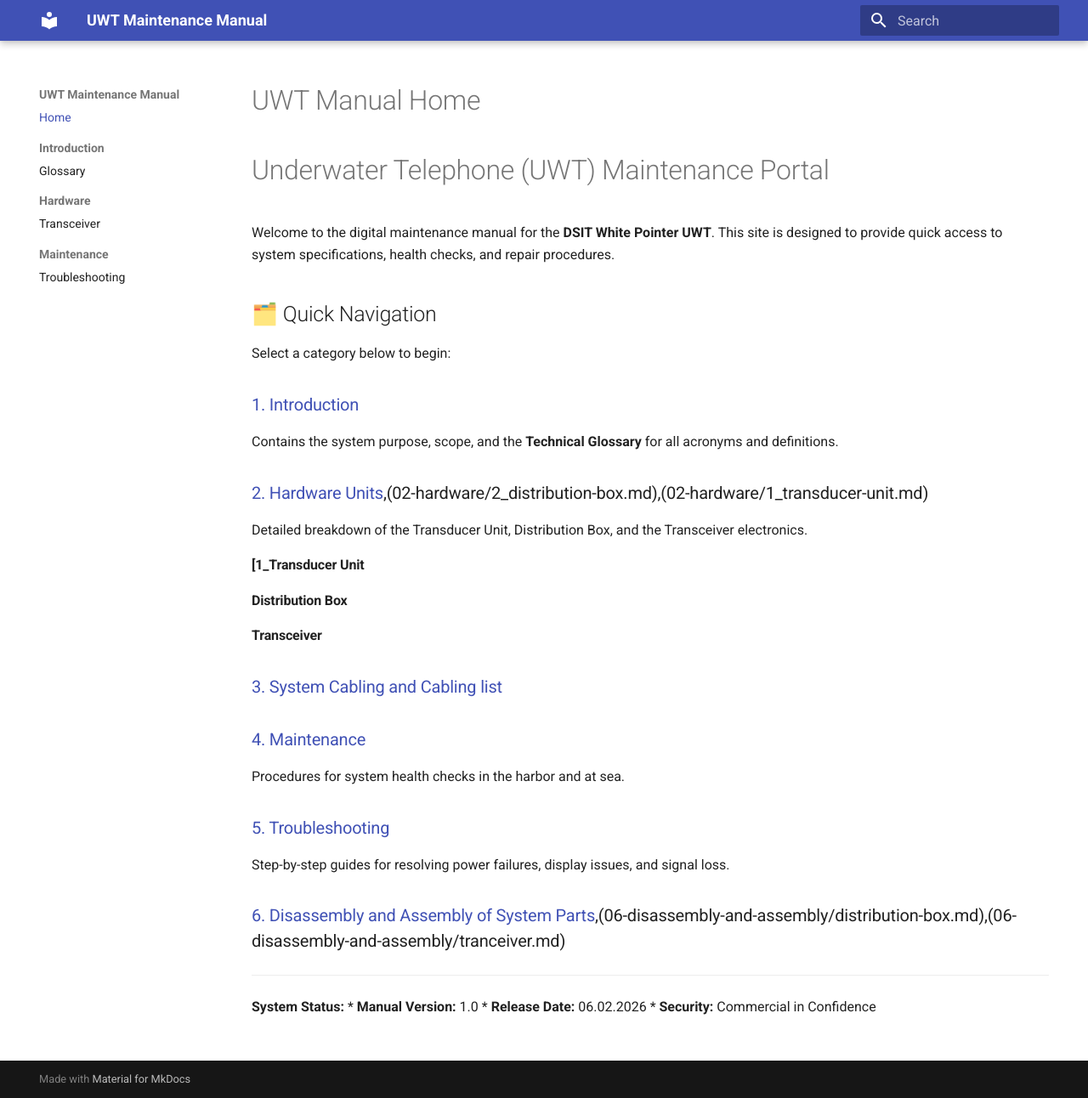
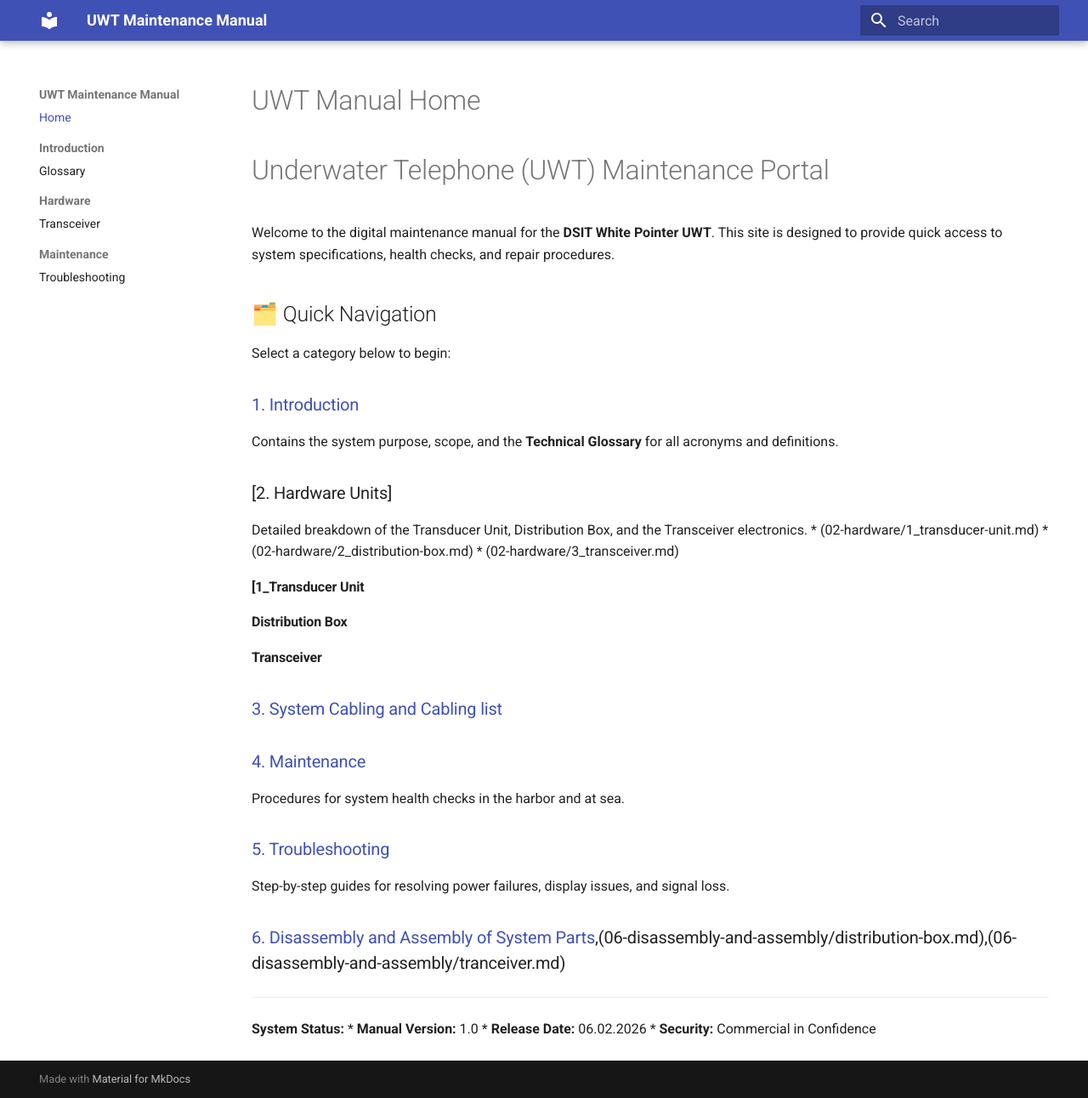
Before and after one commit to Stefanie-Saffern/uwt-maintenance-manual, an MkDocs documentation site: the page built from docs/index.md, in a window 1280 px wide and 1292 px high. Shown: the whole window at 85% size. Built offline with MkDocs 1.6.1 and Material for MkDocs 9.7.7, drawn with Linux system fonts in a browser that asks for light colours.

Commit message:
Update Hardware Units section formatting
Reformatted the Hardware Units section for clarity.

```diff
--- a/docs/index.md
+++ b/docs/index.md
@@ -15,9 +15,11 @@
 ### [1. Introduction](01-introduction/glossary.md)
 Contains the system purpose, scope, and the **Technical Glossary** for all acronyms and definitions.
 
-### [2. Hardware Units](02-hardware/3_transceiver.md),(02-hardware/2_distribution-box.md),(02-hardware/1_transducer-unit.md)
+### [2. Hardware Units]
 Detailed breakdown of the Transducer Unit, Distribution Box, and the Transceiver electronics.
-
+* (02-hardware/1_transducer-unit.md)
+* (02-hardware/2_distribution-box.md)
+* (02-hardware/3_transceiver.md)
 #### [1_Transducer Unit
 #### Distribution Box
 #### Transceiver
```
